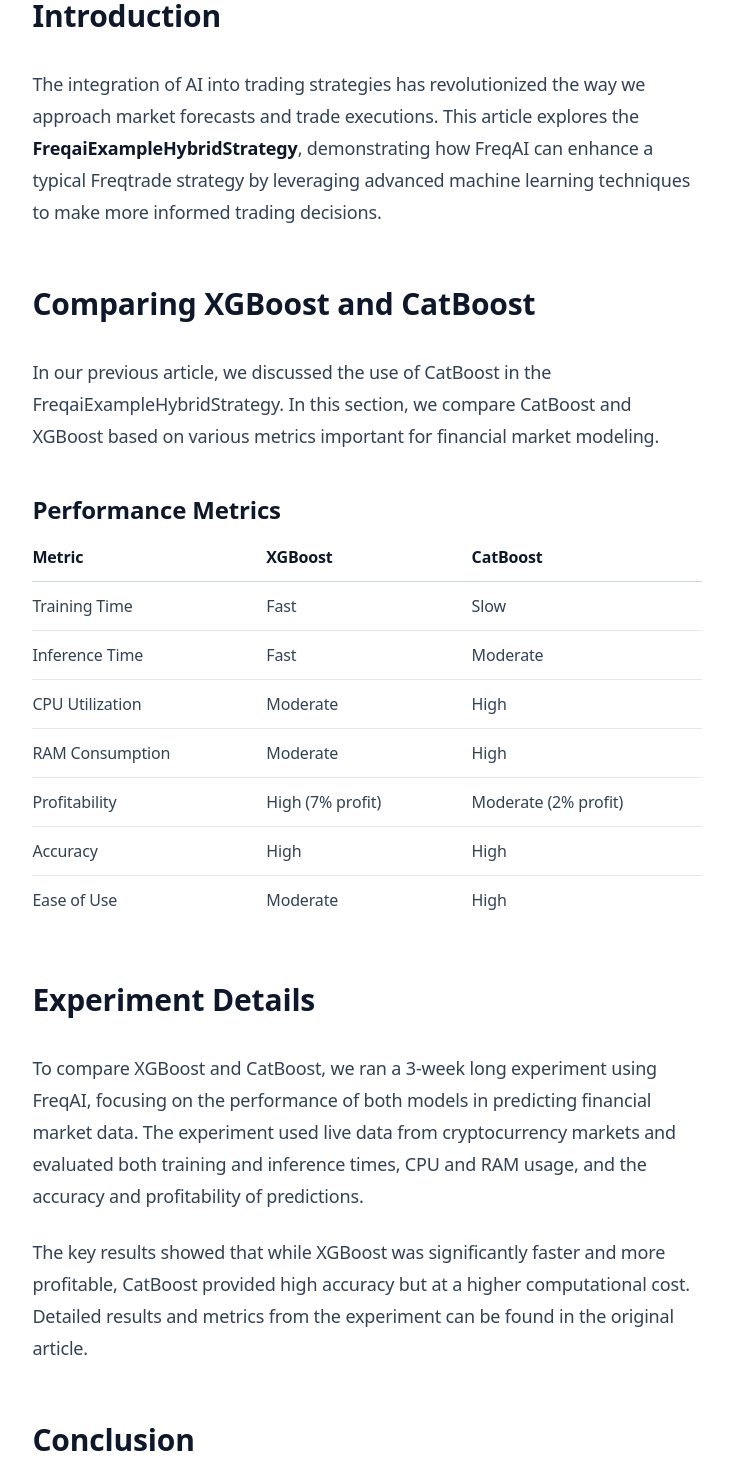
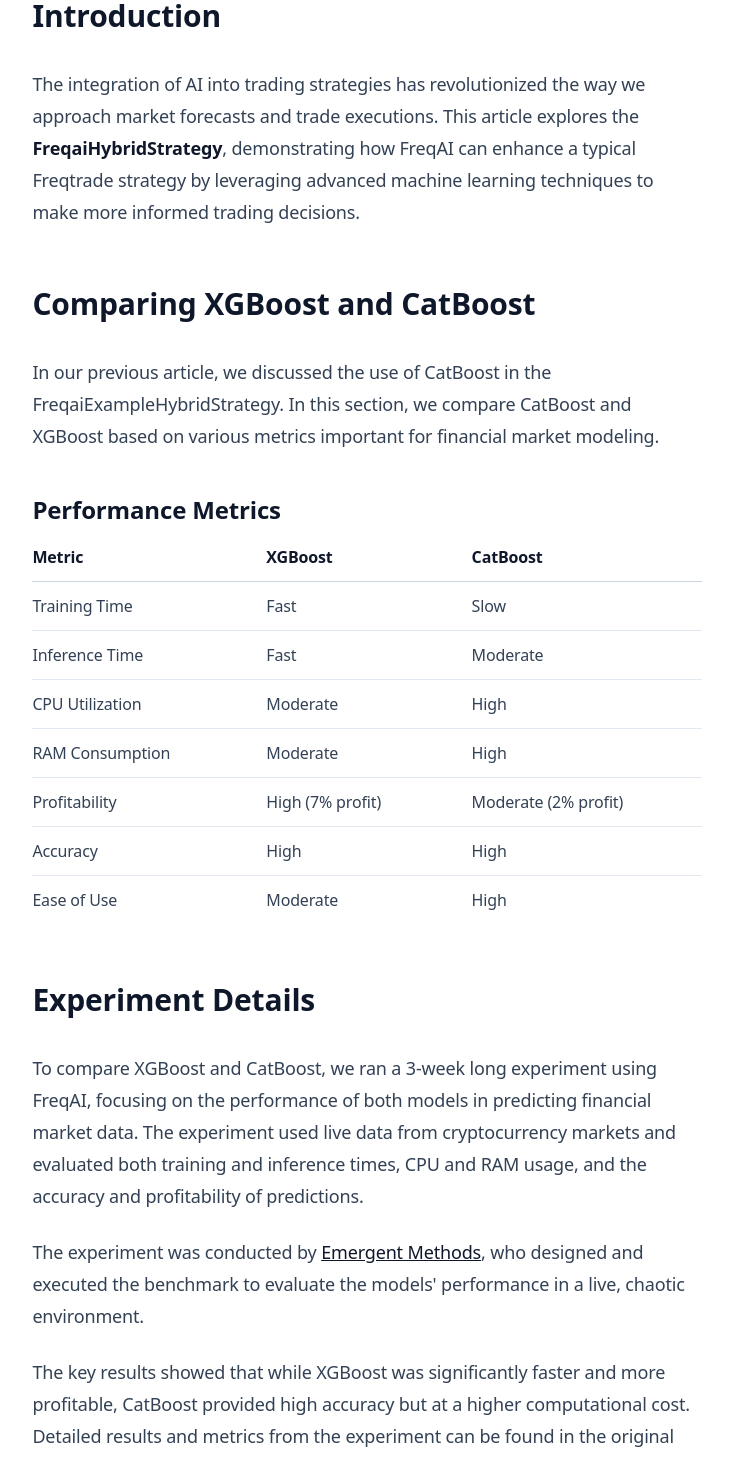
Before and after one commit to nicolad/vadim.blog, a Next.js app: page /catboost-vs-xgboost in a window 1280 px wide. Shown: the part 460-1919 px from the top of the page, without its empty margins (273-1006 px from the left). Built offline with nearby package versions, Linux system fonts and the light colour scheme.

Commit message:
Small improvement.

```diff
--- a/app/catboost-vs-xgboost/page.tsx
+++ b/app/catboost-vs-xgboost/page.tsx
@@ -34,10 +34,9 @@
         <p>
           The integration of AI into trading strategies has revolutionized the
           way we approach market forecasts and trade executions. This article
-          explores the <strong>FreqaiExampleHybridStrategy</strong>,
-          demonstrating how FreqAI can enhance a typical Freqtrade strategy by
-          leveraging advanced machine learning techniques to make more informed
-          trading decisions.
+          explores the <strong>FreqaiHybridStrategy</strong>, demonstrating how
+          FreqAI can enhance a typical Freqtrade strategy by leveraging advanced
+          machine learning techniques to make more informed trading decisions.
         </p>
       </section>
 
@@ -109,6 +108,18 @@
           predictions.
         </p>
         <p>
+          The experiment was conducted by{" "}
+          <a
+            href="https://emergentmethods.ai/"
+            target="_blank"
+            rel="noopener noreferrer"
+          >
+            Emergent Methods
+          </a>
+          , who designed and executed the benchmark to evaluate the models'
+          performance in a live, chaotic environment.
+        </p>
+        <p>
           The key results showed that while XGBoost was significantly faster and
           more profitable, CatBoost provided high accuracy but at a higher
           computational cost. Detailed results and metrics from the experiment
```
